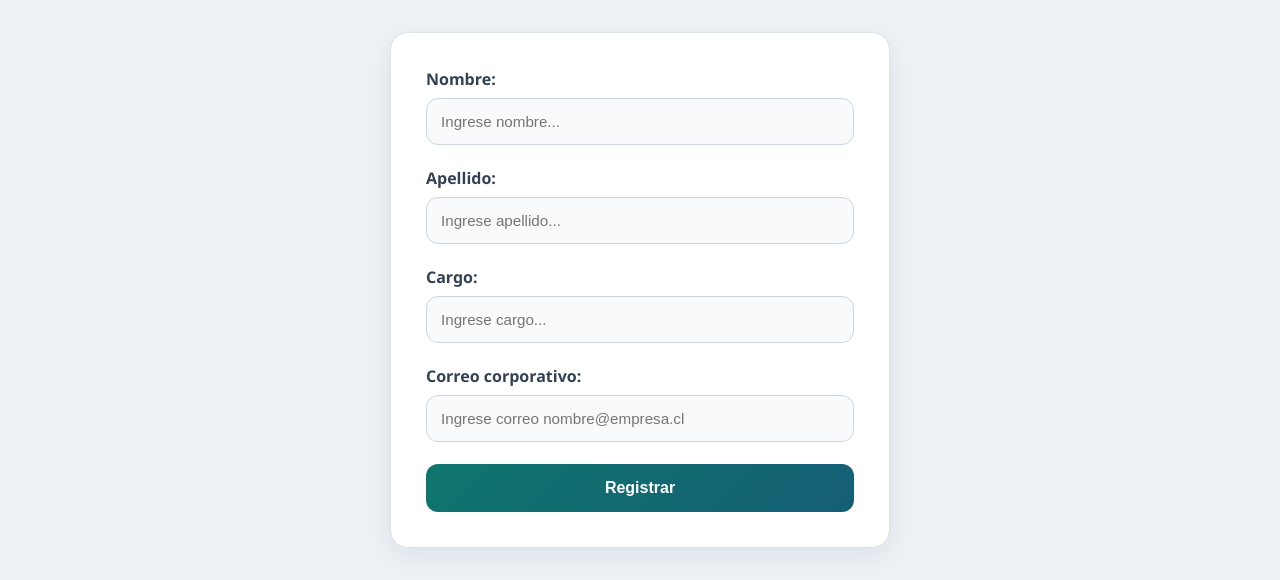
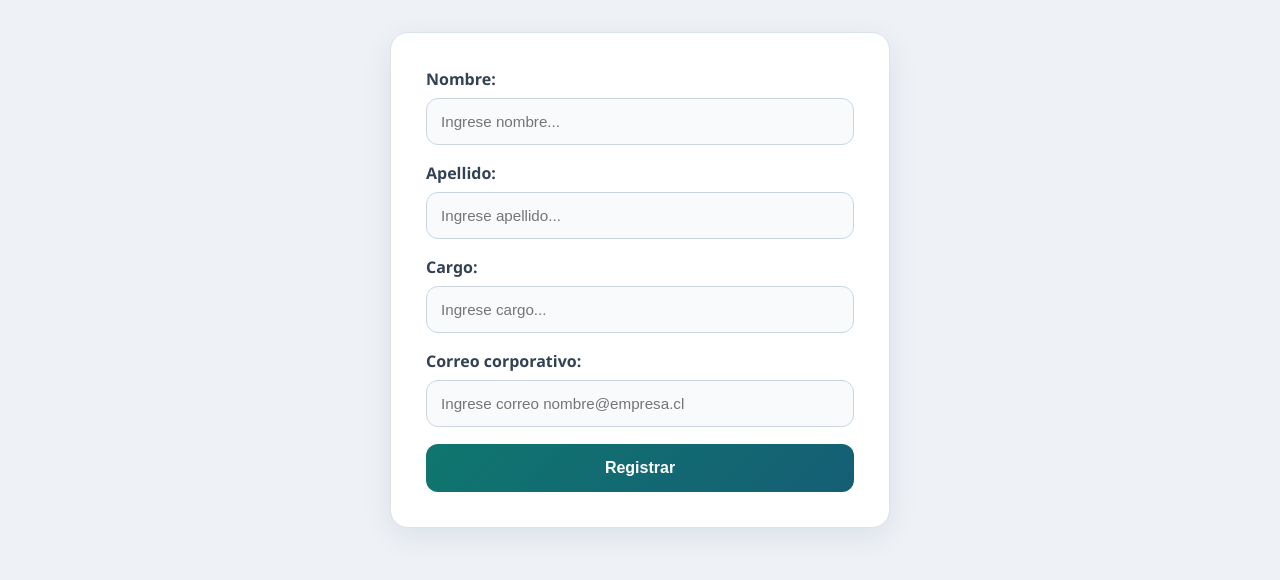
Before and after one commit to Lolasont/Certamen-Programacion-2, a plain HTML site: page index.html in a window 1280 px wide. Shown: the part 180-760 px from the top of the page. Drawn offline with Linux system fonts and the light colour scheme.

Commit message:
refactor: corregir estructura del formulario y mejorar estilos generales

```diff
--- a/index.html
+++ b/index.html
@@ -14,16 +14,31 @@
     <main>
         <h1>Registro de colaboradores</h1>
         <form action="">
-            <label for="nombre">Nombre:</label>
-            <input type="text" id="nombre" name="nombre" placeholder="Ingrese nombre..." required><br>
-            <label for="apellido">Apellido:</label>
-            <input type="text" id="apellido" name="apellido" placeholder="Ingrese apellido..." required><br>
-            <label for="cargo">Cargo:</label>
-            <input type="text" id="cargo" name="cargo" placeholder="Ingrese cargo..." required><br>
-            <label for="correo">Correo corporativo:</label>
-            <input type="email" id="correo" name="correo" placeholder="Ingrese correo nombre@empresa.cl" required><br>
+            <div class="contenedor">
 
-            <button type="submit" id="botonEnviar">Registrar</button>
+                <div class="campoNombre">
+                    <label for="nombre">Nombre:</label>
+                    <input type="text" id="nombre" name="nombre" placeholder="Ingrese nombre..." required>
+                </div>
+
+                <div class="campoApellido">
+                    <label for="apellido">Apellido:</label>
+                    <input type="text" id="apellido" name="apellido" placeholder="Ingrese apellido..." required>
+                </div>
+
+                <div class="campoCargo">
+                    <label for="cargo">Cargo:</label>
+                    <input type="text" id="cargo" name="cargo" placeholder="Ingrese cargo..." required>
+                </div>
+
+                <div class="campoEmail">
+                    <label for="correo">Correo corporativo:</label>
+                    <input type="email" id="correo" name="correo" placeholder="Ingrese correo nombre@empresa.cl" required>
+                </div>
+
+                <button type="submit" id="botonEnviar">Registrar</button>
+
+            </div>
         </form>
         <table>
             <caption>Colaboradores registrados</caption>
@@ -35,7 +50,7 @@
                     <th>Correo corporativo</th>
                 </tr>
             </thead>
-            <tbody>
+            <tbody id="tablaColaboradores">
             </tbody>
         </table>
     </main>
--- a/style.css
+++ b/style.css
@@ -49,6 +49,15 @@ form {
     border-radius: 18px;
     box-shadow: 0 8px 30px rgba(15, 23, 42, 0.08);
     border: 1px solid #dbe2ea;
+
+    display: flex;              /* agregado */
+    flex-direction: column;     /* agregado */
+    gap: 10px;                  /* agregado */
+}
+
+/* Contenedor de campos */
+.contenedor > div {
+    margin-bottom: 12px;        /* reemplaza <br> */
 }
 
 /* Labels */
@@ -63,7 +72,7 @@ label {
 input {
     width: 100%;
     padding: 14px;
-    margin-bottom: 22px;
+    margin-bottom: 5px;         /* ajustado */
     border: 1px solid #cbd5e1;
     border-radius: 12px;
     background: #f8fafc;
@@ -99,7 +108,12 @@ button:hover {
     box-shadow: 0 10px 20px rgba(15, 118, 110, 0.2);
 }
 
-/* Tabla corporativa seria */
+/* Click botón */
+button:active {
+    transform: scale(0.98);     /* agregado */
+}
+
+/* Tabla corporativa */
 table {
     width: 100%;
     max-width: 1000px;
@@ -107,6 +121,10 @@ table {
     background: white;
     border: 1px solid #cbd5e1;
     box-shadow: 0 4px 12px rgba(0,0,0,0.05);
+
+    margin-top: 20px;           /* agregado */
+    border-radius: 12px;        /* agregado */
+    overflow: hidden;           /* agregado */
 }
 
 /* Título */
@@ -154,6 +172,11 @@ tbody tr:hover {
     background: #f9fafb;
 }
 
+/* Filas alternadas */
+tbody tr:nth-child(even) {
+    background: #f1f5f9;        /* agregado */
+}
+
 /* Footer */
 footer {
     height: 55px;
```
